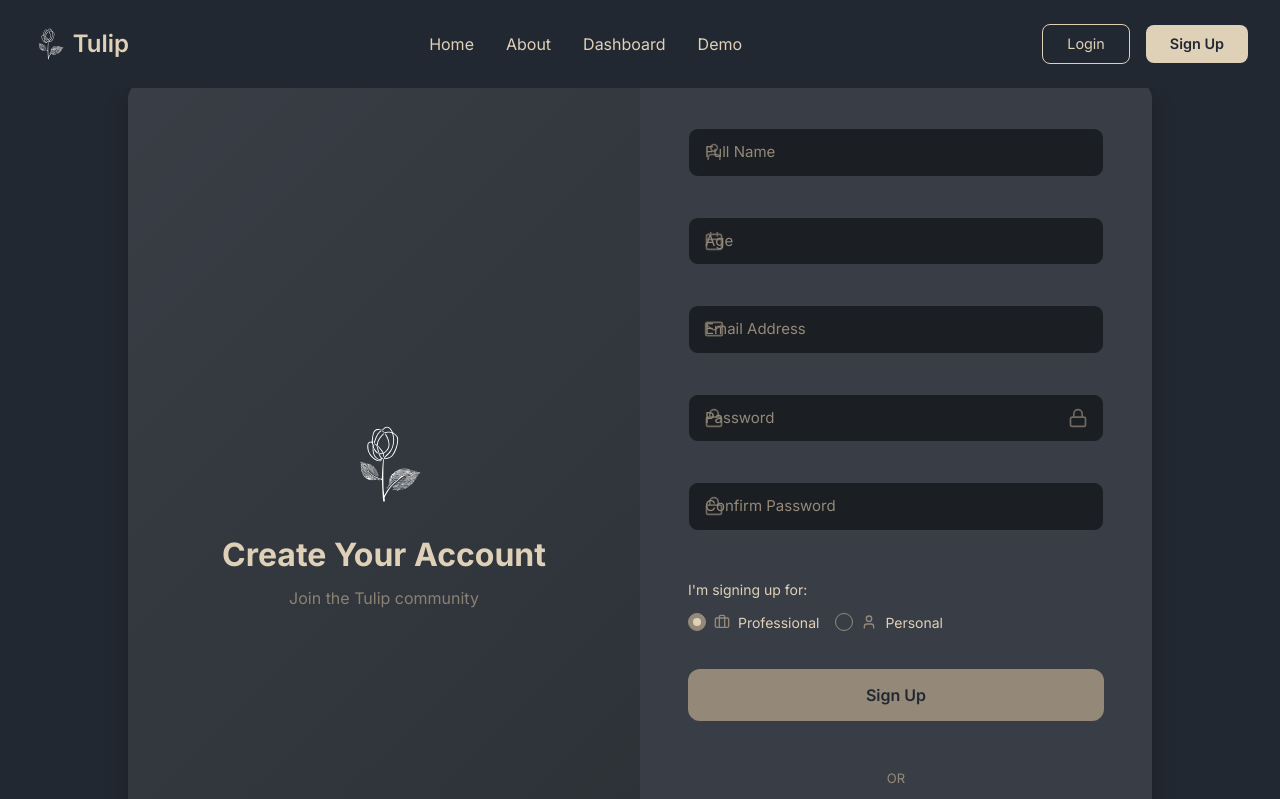
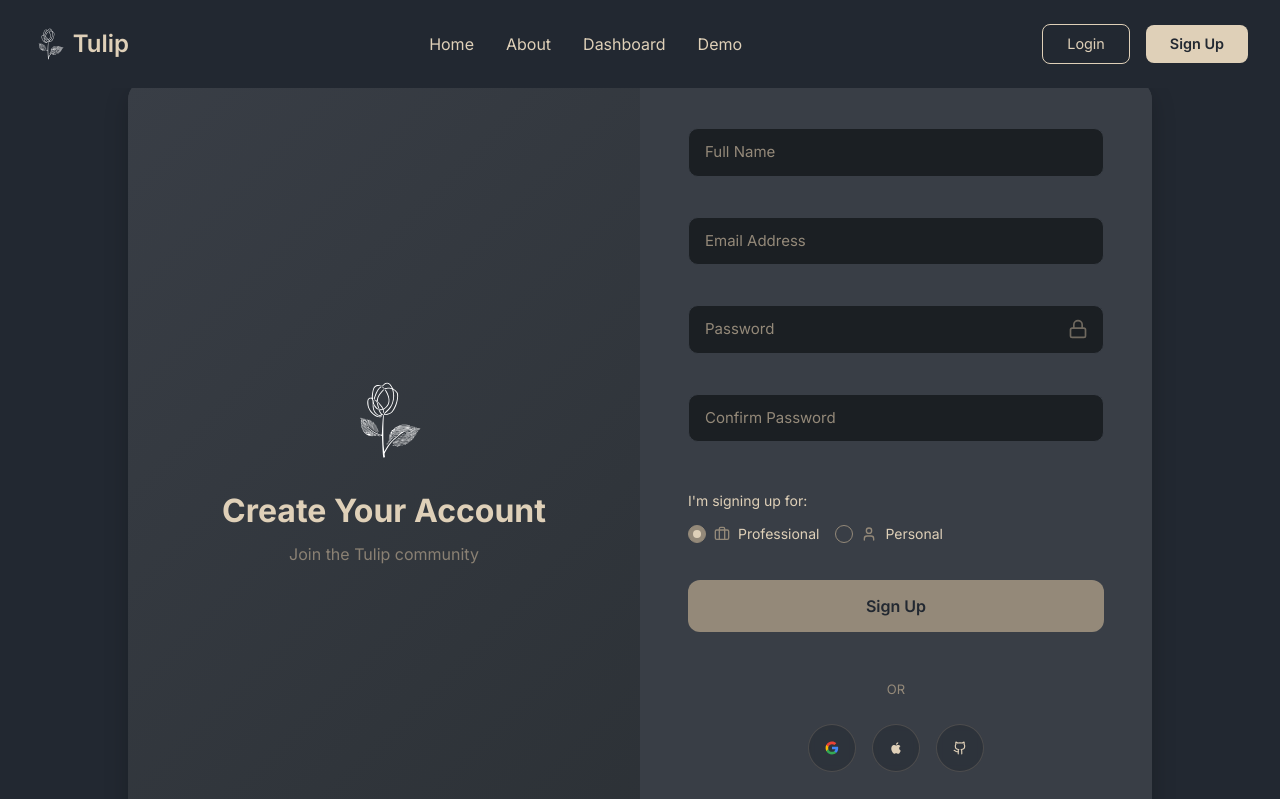
Before and after one commit to Tulip-Simplify-Life-One-Tap-at-a-Time/Tulip-Frontend, a React (Vite) app: page /SignUp in a window 1280 px wide. Shown: the top 799 px of the page. Built offline with nearby package versions, Linux system fonts and the light colour scheme.

Commit message:
Update SignUp.jsx

```diff
--- a/src/pages/SignUp.jsx
+++ b/src/pages/SignUp.jsx
@@ -19,10 +19,8 @@ const AppleIcon = () => (
   </svg>
 );
 
-export default function SignUpPage() {
-  const [formData, setFormData] = useState({
+export default function SignUpPage() {  const [formData, setFormData] = useState({
     fullName: '',
-    age: '',
     email: '',
     password: '',
     confirmPassword: '',
@@ -70,10 +68,8 @@ export default function SignUpPage() {
         {/* Right Section: Sign Up Form and Social Login */}
         <div className="signup-card-right">
           {/* Sign Up Form */}
-          <form className="signup-form" onSubmit={handleSubmit}>
-            {/* Full Name */}
+          <form className="signup-form" onSubmit={handleSubmit}>            {/* Full Name */}
             <div className="input-group">
-              <User className="input-icon" />
               <input
                 type="text"
                 name="fullName"
@@ -82,28 +78,10 @@ export default function SignUpPage() {
                 placeholder="Full Name"
                 className="form-input"
                 required
-              />
-            </div>
-
-            {/* Age */}
-            <div className="input-group">
-              <Calendar className="input-icon" />
-              <input
-                type="number"
-                name="age"
-                value={formData.age}
-                onChange={handleChange}
-                placeholder="Age"
-                min="13"
-                max="120"
-                className="form-input"
-                required
-              />
-            </div>
+              />            </div>
 
             {/* Email */}
             <div className="input-group">
-              <Mail className="input-icon" />
               <input
                 type="email"
                 name="email"
@@ -113,11 +91,8 @@ export default function SignUpPage() {
                 className="form-input"
                 required
               />
-            </div>
-
-            {/* Password */}
+            </div>            {/* Password */}
             <div className="input-group">
-              <Lock className="input-icon" />
               <input
                 type={showPassword ? "text" : "password"}
                 name="password"
@@ -134,11 +109,8 @@ export default function SignUpPage() {
               >
                 {showPassword ? <Lock className="toggle-icon" /> : <Lock className="toggle-icon" />}
               </button>
-            </div>
-
-            {/* Confirm Password */}
+            </div>            {/* Confirm Password */}
             <div className="input-group">
-              <Lock className="input-icon" />
               <input
                 type={showPassword ? "text" : "password"}
                 name="confirmPassword"
```
